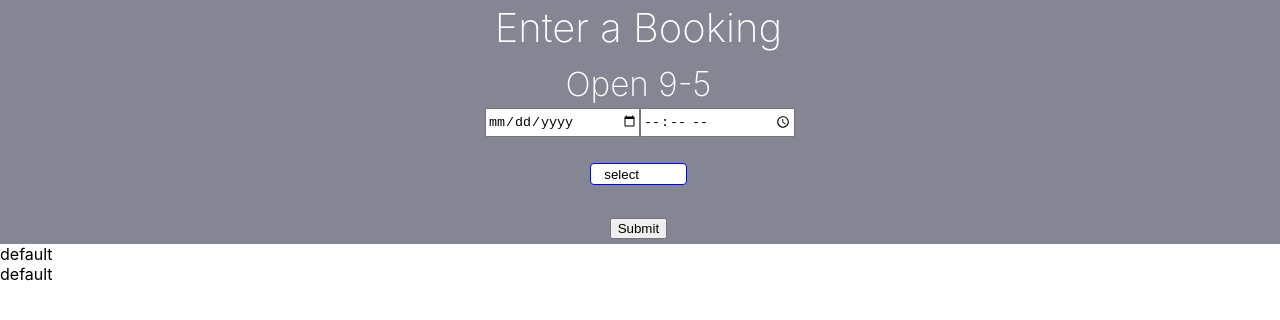
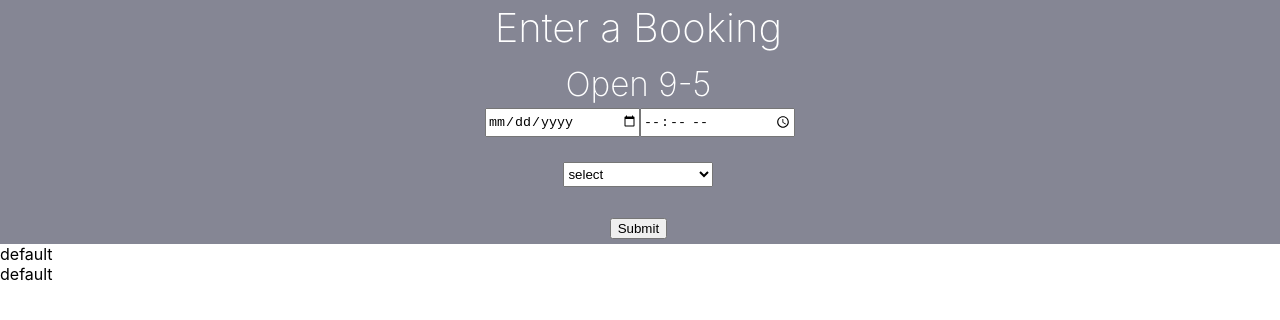
Before and after one commit to julianAbbott/bookingApp, a React (Create React App) app: page / in a window 1280 px wide. Shown: the top 320 px of the page. Built offline with nearby package versions, Linux system fonts and the light colour scheme.

Commit message:
updated css fixed small bug w select

```diff
--- a/src/dateInput.css
+++ b/src/dateInput.css
@@ -1,37 +1,8 @@
 #dt{height:25px; width:150px; font:times;}
 #tm{height:25px; width:150px; font:times;}
+#sel{height:25px; width:150px; font:times;}
 
-select{
-  /* styling */
-  background-color: white;
-  border: thin solid blue;
-  border-radius: 4px;
-  display: inline-block;
-  font: times;
-  line-height: 1;
-  padding: 0.25em 3.5em 0.25em 1em;
 
-  /* reset */
-
-  margin: 0;
-  -webkit-box-sizing: border-box;
-  -moz-box-sizing: border-box;
-  box-sizing: border-box;
-  -webkit-appearance: none;
-  -moz-appearance: none;
-}
-
-select.round {
-  background-image:
-    linear-gradient(45deg, transparent 50%, gray 50%),
-    linear-gradient(135deg, gray 50%, transparent 50%),
-    radial-gradient(#ddd 70%, transparent 72%);
-  background-position:
-    calc(100% - 10px) calc(1em + 2px),
-    calc(100% - 15px) calc(1em + 2px),
-    calc(100% - .5em) .5em;
-  background-repeat: no-repeat;
-}
 
 .component-display {
     background-color: #858694;
--- a/src/dateInput.js
+++ b/src/dateInput.js
@@ -30,7 +30,7 @@ export default class DateInput extends React.Component {
       }
 
       onSubmitForm() {
-        if(this.state.date!=null && this.state.time!=null){
+        if(this.state.date!=null && this.state.time!=null && this.state.dur != null && this.state.dur != "select"){
           console.log(this.state);
           this.props.submitHandler(this.state.date, this.state.time, this.state.dur); // here we use the function defined in the app
         }
@@ -48,7 +48,7 @@ export default class DateInput extends React.Component {
 
             <div>
 
-            <select name="dur" id="standard-select" onChange={this.onInputchange}>
+            <select name="dur" id="sel" onChange={this.onInputchange}>
               <option value="select">select</option>
               <option value="1">1hr</option>
               <option value="2">2hr</option>
```
Also changed, not shown: src/logo.svg (deleted), 1 other file (tests, documents, lock files or other folders).
